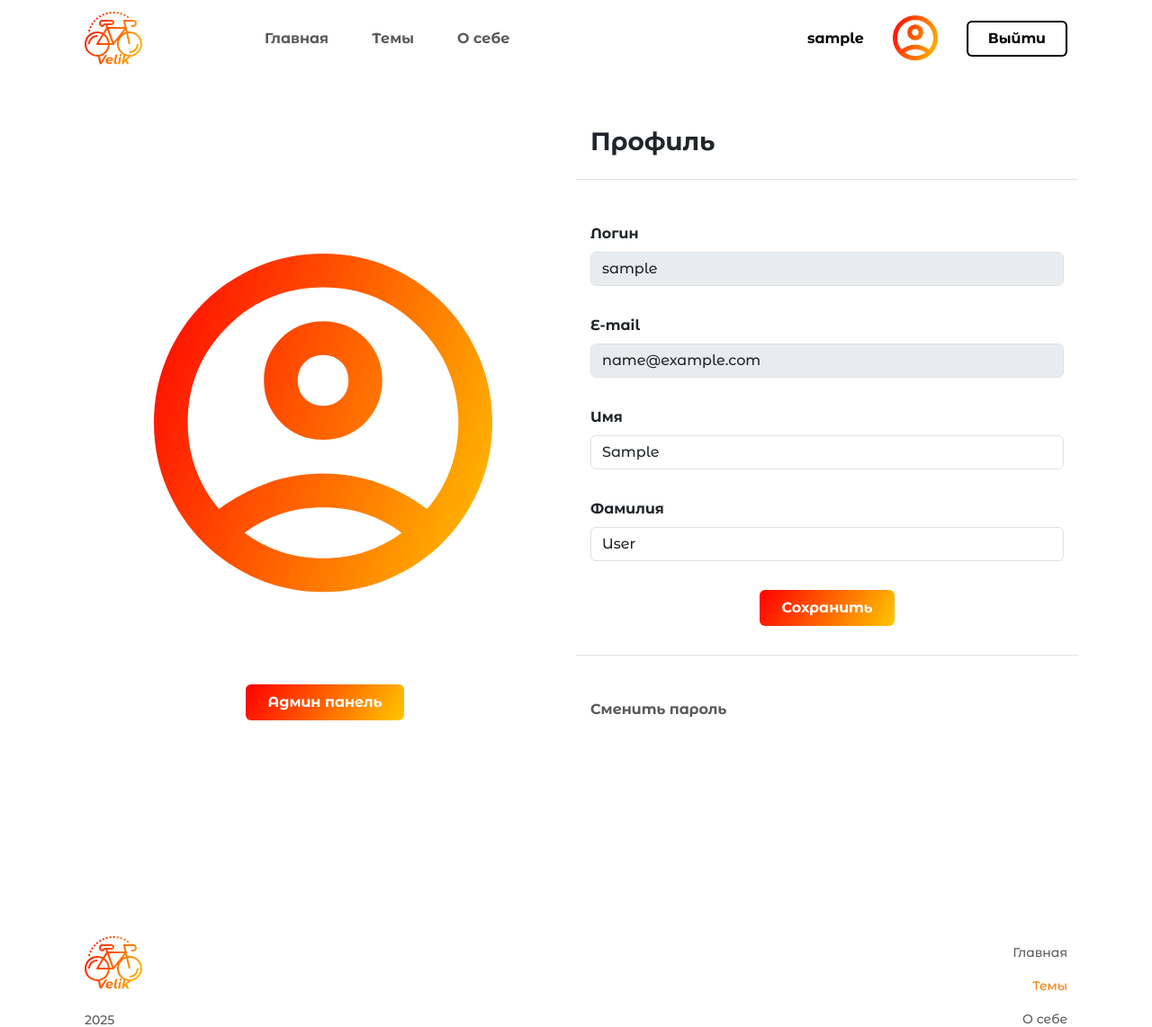
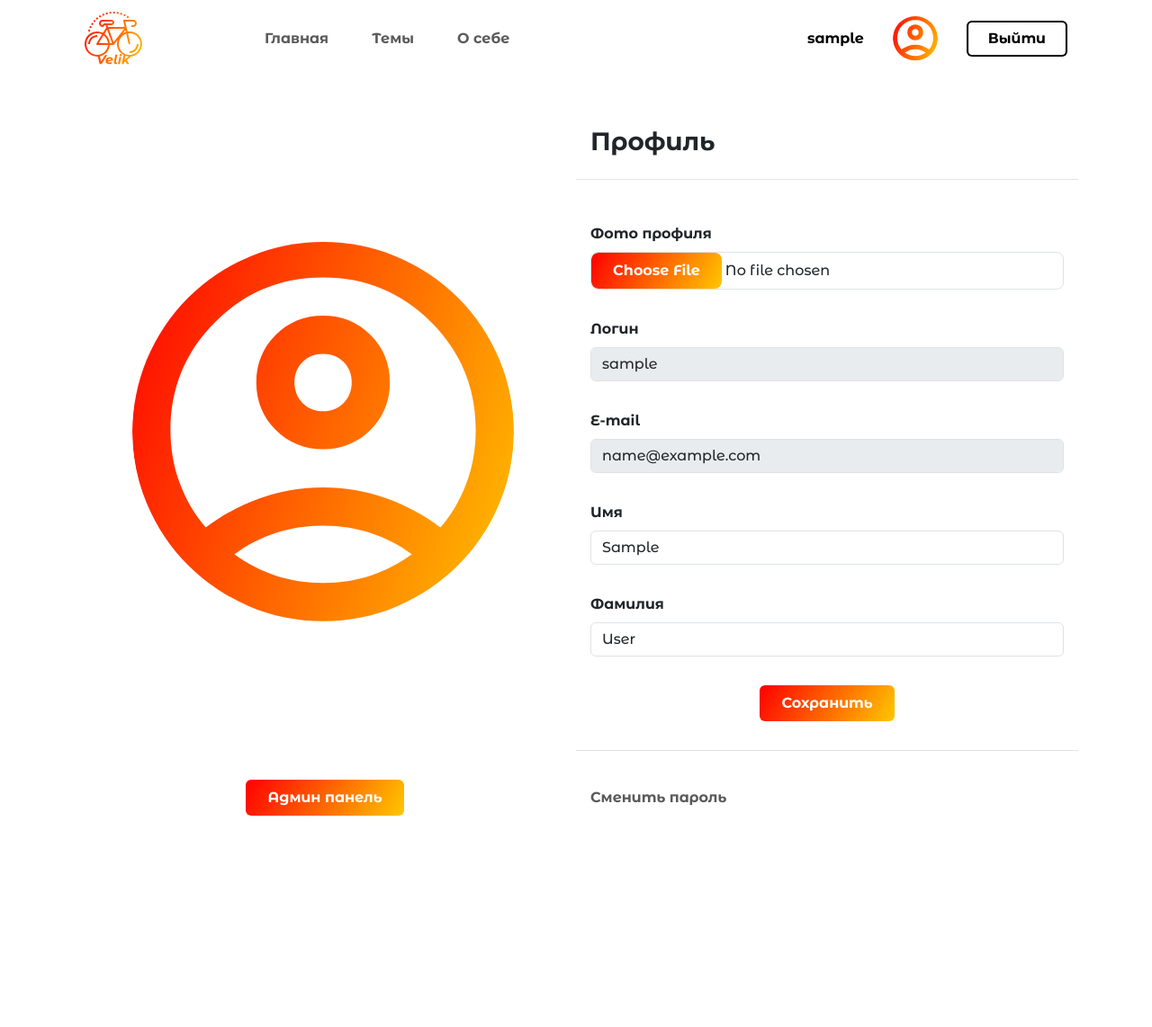
Before and after one commit to VadimBarinov/Bicycle-Forum, a Django app: page /users/profile/ in a window 1280 px wide. Shown: the top 1142 px of the page at 90% size. Run offline with Django 5.2, Linux system fonts and the light colour scheme; the visitor is signed in with stand-in values (Sample User, id 1).

Commit message:
added user profile icon

```diff
--- a/app/app/settings.py
+++ b/app/app/settings.py
@@ -39,6 +39,7 @@ INSTALLED_APPS = [
     'django.contrib.messages',
     'django.contrib.staticfiles',
     'django_extensions',
+    'django_cleanup.apps.CleanupConfig',
     'forum',
     'users',
 ]
--- a/app/forum/static/forum/css/styles.css
+++ b/app/forum/static/forum/css/styles.css
@@ -64,6 +64,11 @@ body {
 
 .username {
   font-size: 16px;
+}
+
+.user-image {
+  object-fit: cover;
+  border-radius: 50%;
 }
 
 .btn-primary {
--- a/app/forum/templates/forum/includes/message_item.html
+++ b/app/forum/templates/forum/includes/message_item.html
@@ -28,11 +28,11 @@
 <div class="my-border message-on-theme p-3 my-3" id="message{{ message.pk }}">
     <div class="d-flex row">
         <div class="col-2 col-md-1 ps-0">
-            <div class="d-flex row">
+            <div class="d-flex aspect-ratio-1">
                 {% if message.author.photo|find_image %}
-                  <img width="100%" src="{{ message.author.photo.url }}">
+                  <img class="user-image" width="100%" height="100%" src="{{ message.author.photo.url }}">
                 {% else %}
-                  <img width="100%" src="{{ default_profile }}">
+                  <img class="user-image" width="100%" height="100%" src="{{ default_profile }}">
                 {% endif %}
             </div>
         </div>
--- a/app/templates/base.html
+++ b/app/templates/base.html
@@ -96,9 +96,9 @@
                   <p class="username item-navbar">{{ user.username }}</p>
 
                   {% if user.photo|find_image %}
-                  <img class="item-navbar" width="50" src="{{ user.photo.url }}">
+                  <img class="item-navbar user-image" width="50" height="50" src="{{ user.photo.url }}">
                   {% else %}
-                  <img class="item-navbar" width="50" src="{{ default_profile }}">
+                  <img class="item-navbar user-image" width="50" height="50" src="{{ default_profile }}">
                   {% endif %}
 
               </div>
--- a/app/users/forms.py
+++ b/app/users/forms.py
@@ -84,12 +84,16 @@ class ProfileUserForm(forms.ModelForm):
 
     class Meta:
         model = get_user_model()
-        fields = ['username', 'email', 'first_name', 'last_name']
+        fields = ['photo', 'username', 'email', 'first_name', 'last_name']
         labels = {
+            'photo': 'Фото профиля',
             'first_name': 'Имя',
             'last_name': 'Фамилия',
         }
         widgets = {
+            'photo': forms.FileInput(attrs={
+                'class': 'input-image my-border border',
+            }),
             'first_name': forms.TextInput(attrs={
                                    'class': 'form-input my-border form-control',
                                }),
@@ -99,7 +103,7 @@ class ProfileUserForm(forms.ModelForm):
         }
 
 
-class UserPassworChangeForm(PasswordChangeForm):
+class UserPasswordChangeForm(PasswordChangeForm):
     old_password = forms.CharField(
         label="Старый пароль",
         widget=forms.TextInput(attrs={
--- a/app/users/static/users/css/styles.css
+++ b/app/users/static/users/css/styles.css
@@ -85,7 +85,7 @@
 .url-profile {
   display: flex;
   justify-content: start;
-    padding-top: 2rem;
+  padding-top: 1.5rem;
   margin: 0;
 }
 
@@ -98,3 +98,43 @@
 .url-profile a:hover {
   color: black;
 }
+
+.input-image {
+  display: block;
+  width: 100%;
+  font-size: 1rem;
+  font-weight: 500;
+}
+
+.input-image::file-selector-button {
+  border-radius: 0.5rem;
+  font-size: 1rem;
+  font-weight: 700;
+  padding: 0.5rem 1.5rem 0.5rem 1.5rem;
+  border: 0px;
+  color: white;
+  background: var(--main-gradient);
+  cursor: pointer;
+  transition: 0.2s;
+}
+
+.input-image::file-selector-button:hover {
+  background: white !important;
+  color: black !important;
+  box-shadow: inset 0 0 0 2.1px black !important;
+}
+
+.input-image::file-selector-button:active {
+  background: var(--main-gradient) !important;
+  color: white !important;
+  box-shadow: none !important;
+}
+
+.profile-img-container {
+  justify-content: center;
+  align-items: center;
+}
+
+.aspect-ratio-1{
+  aspect-ratio: 1 / 1;
+}
--- a/app/users/templates/users/profile.html
+++ b/app/users/templates/users/profile.html
@@ -4,25 +4,24 @@
 
 {% block content %}
 <div class="container">
+    <form method="post" enctype="multipart/form-data">
+        {% csrf_token %}
 
         <div class="row d-flex pt-3 pb-5">
             <div class="col-0 col-lg-6"></div>
             <div class="bike-title col-12 col-lg-6 ps-3 pe-3 pb-3 border-bottom">
               <h1>Профиль</h1>
             </div>
-        <!-- ----------------------------- -->
-        <!-- нужно добавить смену аватарки -->
-        <!-- ----------------------------- -->
-        <div class="bike-img col-12 col-lg-6 pt-3 pe-3">
+            <div class="col-12 col-lg-6 pt-3 pe-3">
+                <div class="d-flex aspect-ratio-1 profile-img-container">
                     {% if user.photo|find_image %}
-                  <img class="d-block" src="{{ user.photo.url }}">
+                        <img class="d-block user-image" width="80%" height="80%" src="{{ user.photo.url }}">
                     {% else %}
-                  <img class="d-block" src="{{ default_profile }}">
+                        <img class="d-block user-image" width="80%" height="80%" src="{{ default_profile }}">
                     {% endif %}
                 </div>
+            </div>
             <div class="col-12 col-lg-6 p-3 border-bottom">
-            <form class="" method="post">
-                {% csrf_token %}
                 <div class="form-error">
                     {% if form.non_field_errors %}
                     <ul class="errorlist nonfield">
@@ -34,7 +33,7 @@
                   </div>
 
                 {% for f in form %}
-                    <p><label class="form-label" for="{{f.id_for_label}}">{{ f.label }}</label>{{ f }}</p>
+                    <p><label class="form-label" for="{{ f.id_for_label }}">{{ f.label }}</label>{{ f }}</p>
                     <div class="form-error">
                         {% if f.errors %}
                         <ul class="errorlist nonfield">
@@ -49,20 +48,22 @@
                 <div class="d-flex justify-content-center mb-3">
                     <button class="btn btn-primary" type="submit">Сохранить</button>
                 </div>
-            </form>
             </div>
 
+            <div class="col-12 col-lg-6 p-3">
+                {% if user.photo|find_image %}
+                <div class="d-flex justify-content-center my-3">
+                    <button name="delete_photo" type="submit" class="btn btn-outline-primary">Удалить фото</button>
+                </div>
+                {% endif %}
                 {% if user.is_superuser %}
-        <div class="col-12 col-lg-6 p-3">
                 <div class="d-flex justify-content-center my-3">
                     <a href="{% url 'admin:index' %}">
                         <button class="btn btn-primary">Админ панель</button>
                     </a>
                 </div>
+                {% endif %}
             </div>
-        {% else %}
-        <div class="col-0 col-lg-6 p-lg-3"></div>
-        {% endif %}
 
             <div class="col-12 col-lg-6 p-3">
 
@@ -71,5 +72,7 @@
             </div>
         </div>
 
+    </form>
+
 </div>
 {% endblock content %}s
--- a/app/users/views.py
+++ b/app/users/views.py
@@ -1,8 +1,9 @@
 from django.contrib.auth import get_user_model
 from django.contrib.auth.views import LoginView, PasswordChangeView
 from django.contrib.auth.mixins import LoginRequiredMixin
+from django.shortcuts import redirect
 from django.urls import reverse_lazy
-from users.forms import LoginUserForm, RegisterUserForm, ProfileUserForm, UserPassworChangeForm
+from users.forms import LoginUserForm, RegisterUserForm, ProfileUserForm, UserPasswordChangeForm
 from django.views.generic import CreateView, UpdateView
 
 
@@ -29,6 +30,13 @@ class ProfileUser(LoginRequiredMixin, UpdateView):
     template_name = 'users/profile.html'
     extra_context = {'title': 'Профиль пользователя'}
 
+    def post(self, *args, **kwargs):
+        if "delete_photo" in self.request.POST:
+            current_user = self.request.user
+            current_user.photo = None
+            current_user.save()
+        return super().post( *args, **kwargs)
+
     def get_success_url(self):
         return reverse_lazy('users:profile')
 
@@ -37,6 +45,6 @@ class ProfileUser(LoginRequiredMixin, UpdateView):
 
 
 class UserPasswordChange(PasswordChangeView):
-    form_class = UserPassworChangeForm
+    form_class = UserPasswordChangeForm
     success_url = reverse_lazy('users:password_change_done')
     template_name = 'users/password_change_form.html'
--- a/pyproject.toml
+++ b/pyproject.toml
@@ -17,6 +17,7 @@ dependencies = [
     "pydantic-settings (>=2.11.0,<3.0.0)",
     "psycopg2 (>=2.9.11,<3.0.0)",
     "pillow (>=12.0.0,<13.0.0)",
+    "django-cleanup (>=9.0.0,<10.0.0)",
 ]
 
 
```
Also changed, not shown: app/forum/templates/forum/includes/theme_item.html (+8 -6 lines), app/media/users/2025/11/19/BlueCity.png (added), app/media/users/2025/11/19/me2.png (added), 1 other file. Lines whose indentation alone changed are shown as unchanged.
